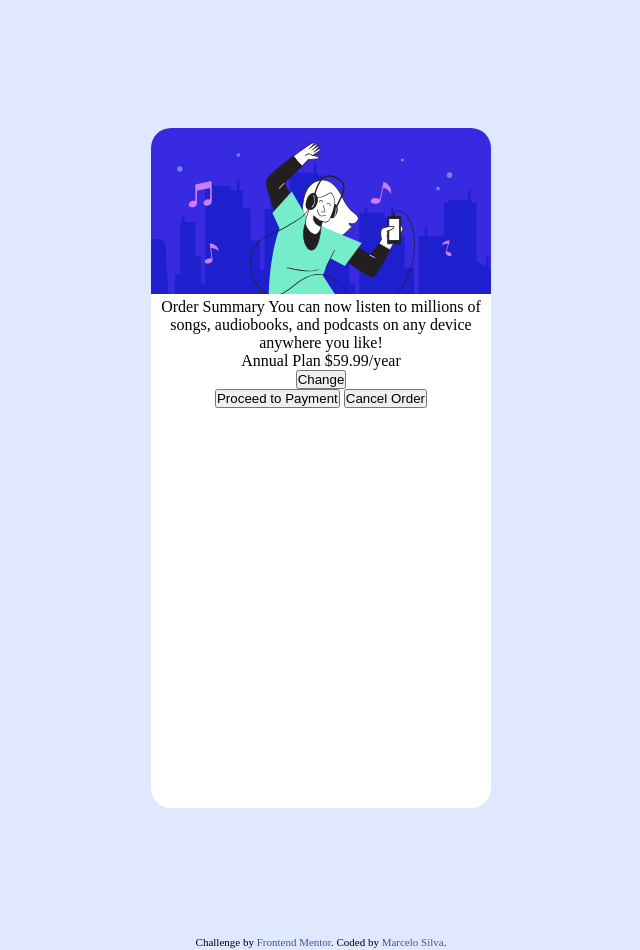
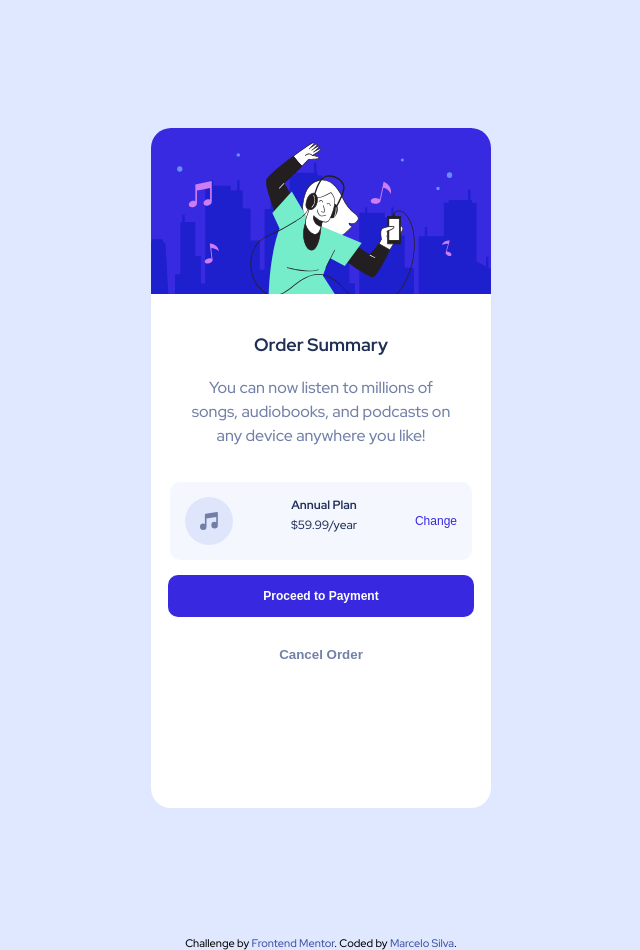
Before and after one commit to mhenrique94/D6_Order-frontendmentor, a plain HTML site: page index.html in a window 1280 px wide. Shown: the whole page, without its empty margins (319-959 px from the left). Drawn offline with Linux system fonts and the light colour scheme.

```diff
--- a/index.html
+++ b/index.html
@@ -14,21 +14,22 @@
         <img src="images/illustration-hero.svg" alt="">
       </div>
       <p class="descricao">
-        <span>Order Summary</span>
+        <span class="strong fonte-grande" >Order Summary</span>
 
-        You can now listen to millions of songs, audiobooks, and podcasts on any device anywhere you like!
+        <span class="fonte-regular">You can now listen to millions of songs, audiobooks, and podcasts on any device anywhere you like!</span>
       </p>
       <div class="resumopedido">
+        <img src="images/icon-music.svg" alt="">
         <p>
-          Annual Plan
-          $59.99/year
+          <span class="strong fonte-pequena block">Annual Plan</span>
+          <span class="fonte-pequena">$59.99/year</span>
         </p>
-        <button class="change">Change</button>
+        <button class="change fonte-pequena">Change</button>
       </div>
-      <button class="pagamento">
+      <button class="pagamento fonte-pequena">
         Proceed to Payment
       </button>
-      <button class="cancelar">
+      <button class="cancelar strong">
         Cancel Order
       </button>
     </div>
--- a/style.css
+++ b/style.css
@@ -1,3 +1,5 @@
+@import url('https://fonts.googleapis.com/css2?family=Red+Hat+Display:ital,wght@0,500;0,700;0,900;1,500;1,700&display=swap');
+
 * {
     margin: 0;
     padding: 0;
@@ -8,6 +10,8 @@ body {
     width: 100vw;
     height: 100%;
     background-color: hsl(225, 100%, 94%);
+    font-family: 'Red Hat Display', sans-serif;
+
 }
 
 .wrapper {
@@ -42,3 +46,77 @@ body {
     width: 100%;
     border-radius: 20px 20px 0 0;
 }
+
+.descricao {
+    margin: 10%;
+    color: hsl(224, 23%, 55%);
+
+}
+
+.descricao span {
+
+    margin-bottom: 20px;
+    display: block;
+
+}
+
+.resumopedido {
+    display: flex;
+    margin: auto;
+    width: 80%;
+    color: hsl(224, 23%, 55%);
+    background-color: hsl(225, 100%, 98%);
+    justify-content: space-between;
+    border-radius: 10px;
+    padding: 15px;
+}
+
+.resumopedido span {
+    color: hsl(223, 47%, 23%);
+}
+
+.strong {
+    color: hsl(223, 47%, 23%);
+    font-weight: 700;
+}
+
+.fonte-regular {
+    font-size: 16px;
+    line-height: 1.5rem;
+}
+
+.fonte-grande {
+    font-size: 18px;
+}
+
+.fonte-pequena {
+    font-size: 12px;
+}
+
+.block {
+    display: block;
+}
+
+.change {
+    background-color: transparent;
+    border: none;
+    color: hsl(245, 75%, 52%);
+}
+
+.pagamento {
+    background-color: hsl(245, 75%, 52%);
+    width: 90%;
+    color: white;
+    border: none;
+    padding: 14px;
+    border-radius: 10px;
+    margin: 15px;
+    font-weight: 700;
+}
+
+.cancelar {
+    background-color: transparent;
+    border: none;
+    margin: 15px;
+    color: hsl(224, 23%, 55%);
+}
```
Also changed, not shown: 1 other file.
